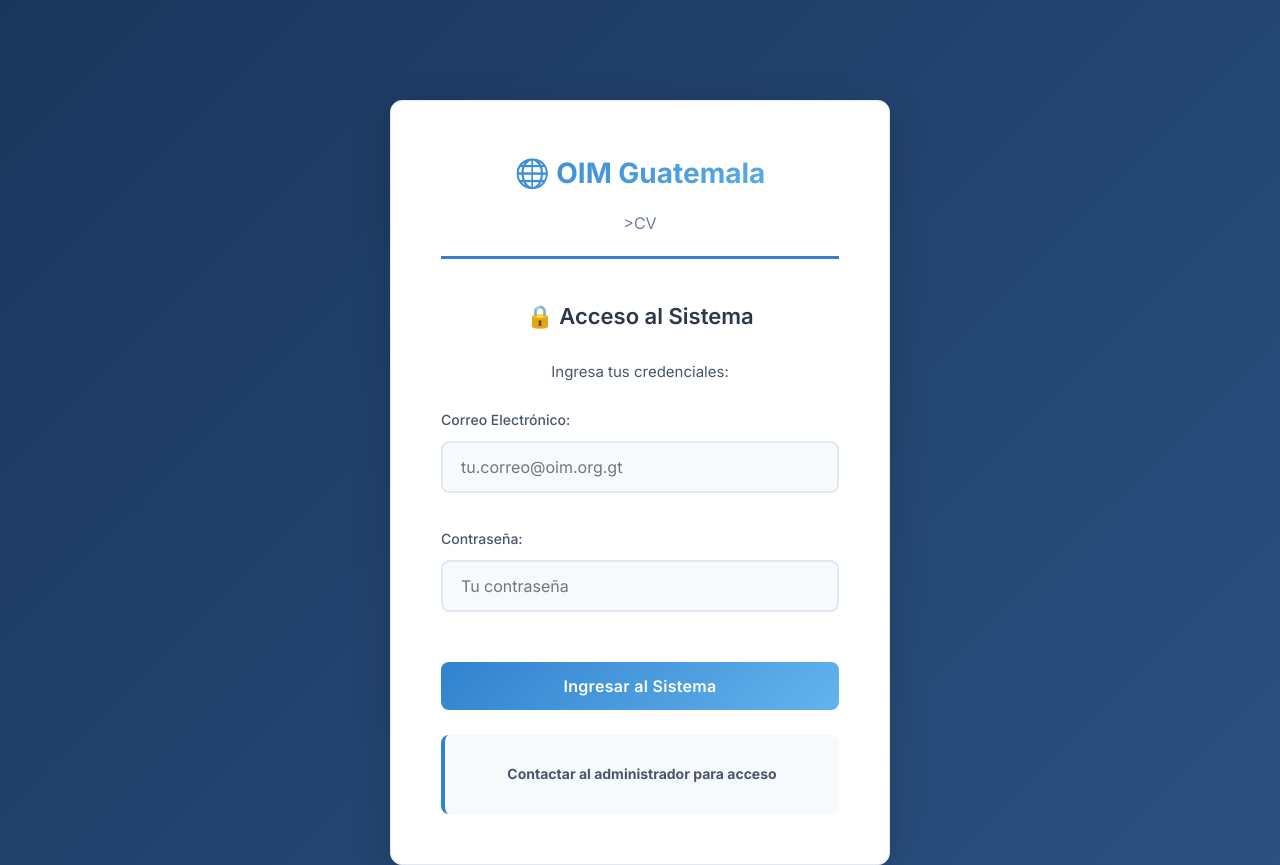
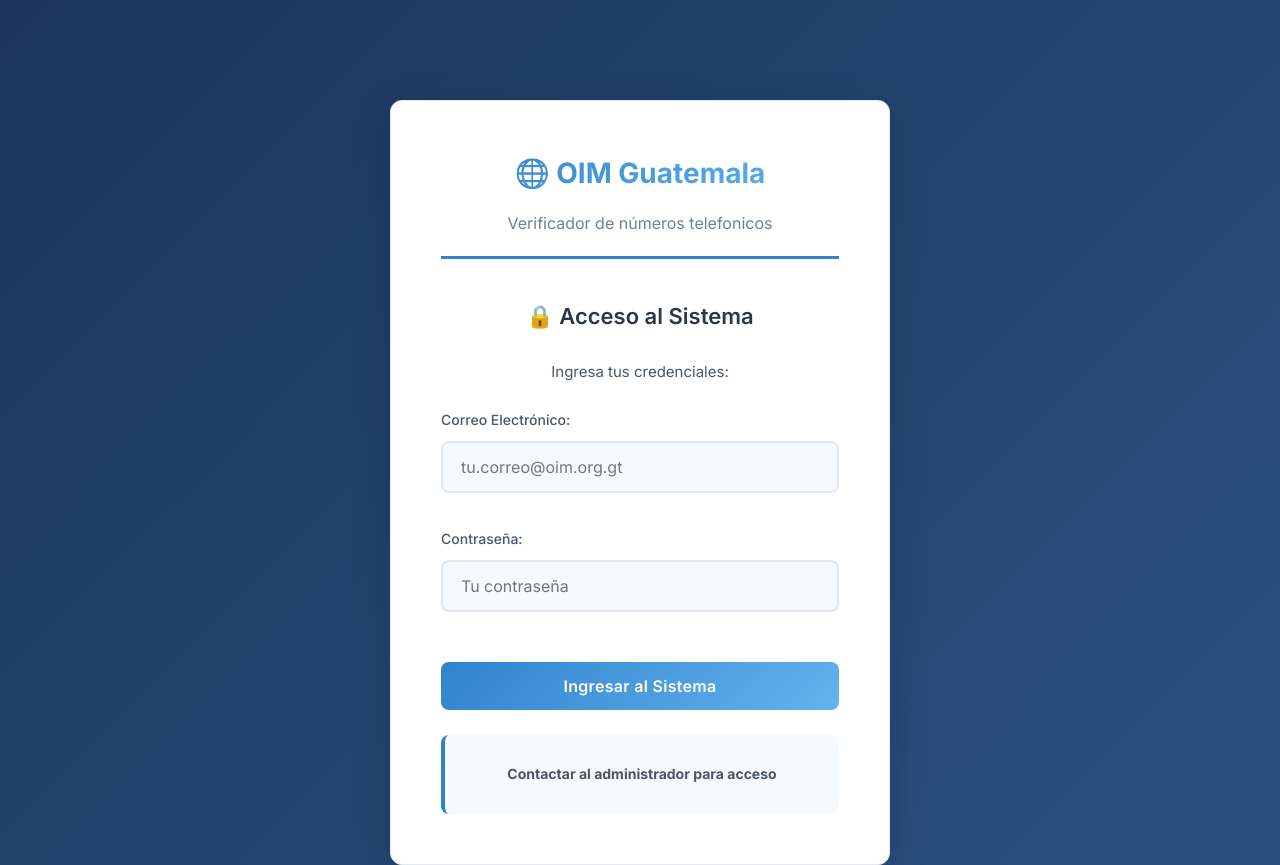
Before and after one commit to mrodasl/verificador-numeros, a website: page index.html in a window 1280 px wide. Shown: the top 865 px of the page. Drawn offline with Linux system fonts and the light colour scheme.

Commit message:
Update HTML structure and content for login page

```diff
--- a/index.html
+++ b/index.html
@@ -3,7 +3,7 @@
 <head>
     <meta charset="UTF-8">
     <meta name="viewport" content="width=device-width, initial-scale=1.0">
-    <title>Verificador de Números - Carlos V</title>
+    <title>Verificador de Números - OIM Guatemala</title>
     <link rel="stylesheet" href="assets/css/styles.css">
     <link href="https://fonts.googleapis.com/css2?family=Inter:wght@300;400;500;600;700&display=swap" rel="stylesheet">
 </head>
@@ -13,7 +13,7 @@
         <div class="login-box">
             <div class="logo">
                 <h2>🌐 OIM Guatemala</h2>
-                <p>>CV</p>
+                <p>Verificador de números telefonicos</p>
             </div>
 
             <div class="login-form">
```
